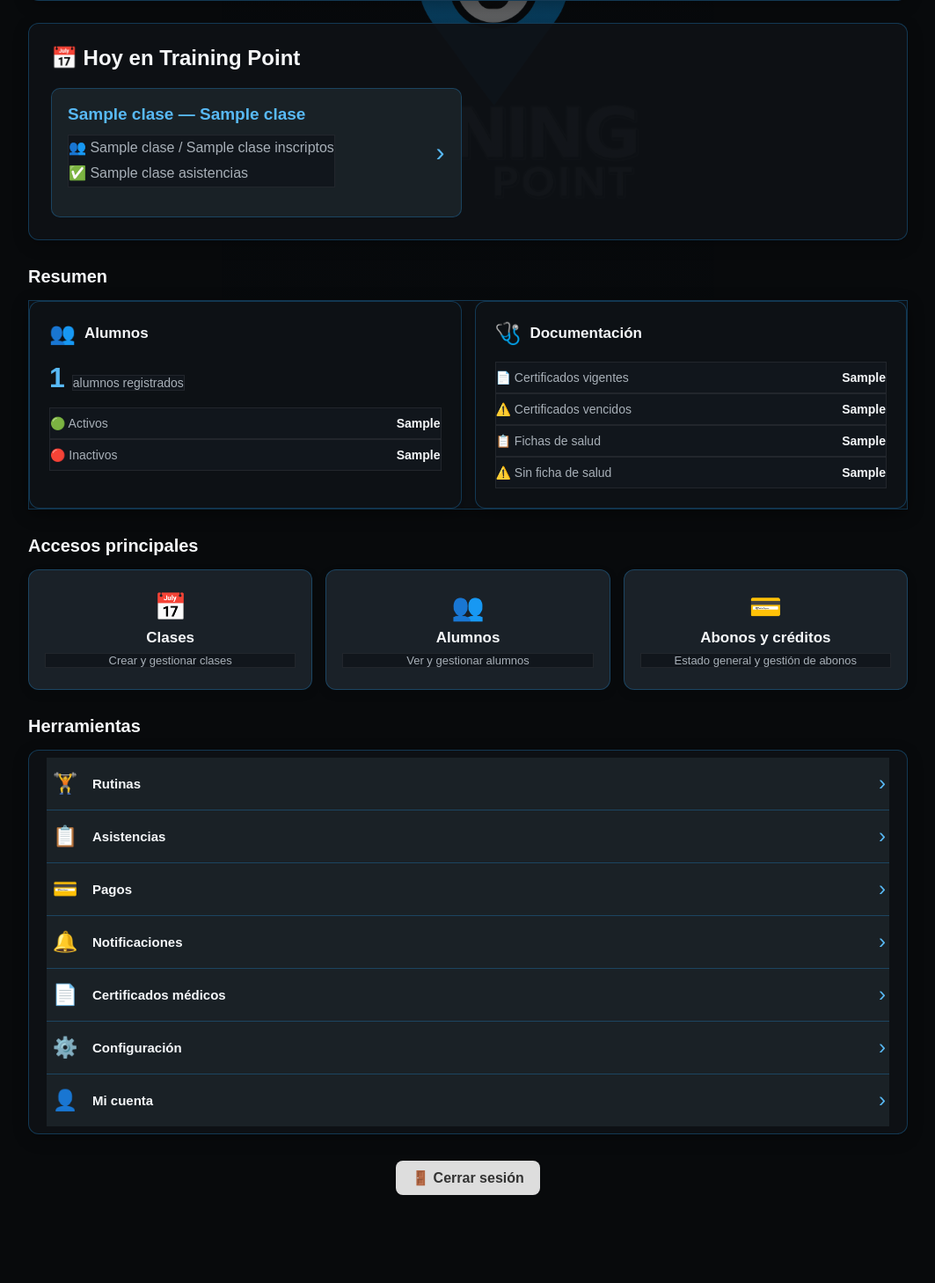
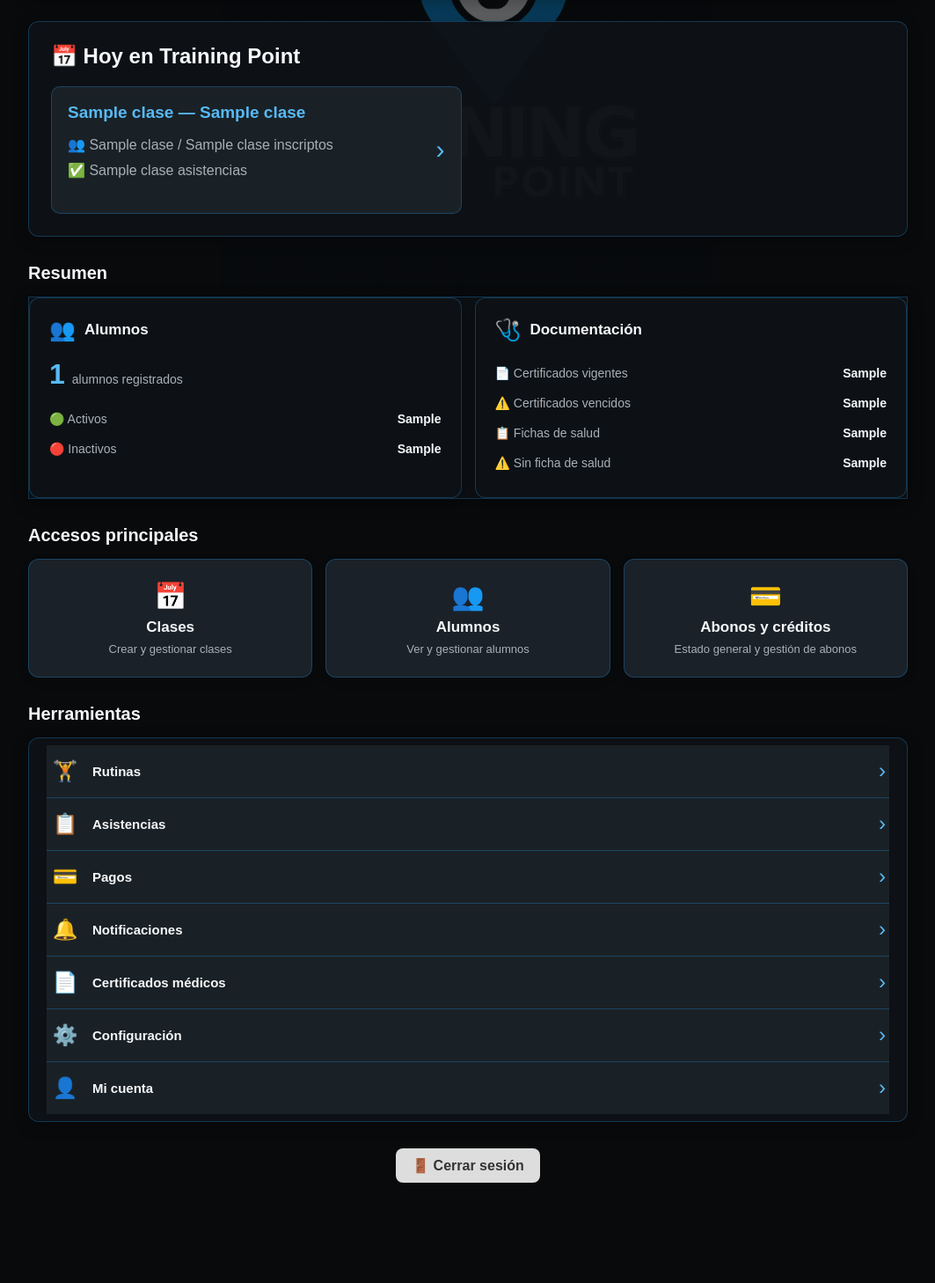
Before and after one commit to damiandemiguel/TrainingPointManager, a Python web app: template templates/admin.html in a window 1280 px wide. Shown: the part 243-1701 px from the top of the page at 88% size, without its empty margins (108-1171 px from the left). After the commit the page ends 1587 px from the top, so only its background shows below. Run offline with Jinja, Linux system fonts and the light colour scheme; the template is opened without the code that fills it: most values are stand-ins (such as "Sample title", 1, 10 or a date in 2020).

Commit message:
Corregir fondos internos del tema oscuro

```diff
--- a/static/css/training_point.css
+++ b/static/css/training_point.css
@@ -727,3 +727,50 @@
     border: 1px solid var(--tp-borde) !important;
     box-shadow: none !important;
 }
+
+/* =========================================================
+   Ajuste final - fondos detrás de textos internos
+   ========================================================= */
+
+/* Los textos dentro de las tarjetas no deben tener
+   un rectángulo de fondo propio */
+body.tp-app .inscripcion .etiqueta,
+body.tp-app .inscripcion .valor,
+body.tp-app .clase-hoy-datos,
+body.tp-app .clase-hoy-datos span,
+body.tp-app .resumen-principal-texto,
+body.tp-app .resumen-linea span,
+body.tp-app .resumen-linea strong,
+body.tp-app .notificacion .mensaje,
+body.tp-app .notificacion .fecha,
+body.tp-app .clase .fecha,
+body.tp-app .clase .horario,
+body.tp-app .rutina .contenido-rutina,
+body.tp-app .asistencia .etiqueta,
+body.tp-app .asistencia .valor,
+body.tp-app .asistencia .dato-simple,
+body.tp-app .pago .etiqueta,
+body.tp-app .pago .valor,
+body.tp-app .pago .importe,
+body.tp-app .hoy .clase-hoy-horario,
+body.tp-app .hoy .clase-hoy-datos,
+body.tp-app .resumen .resumen-principal-numero,
+body.tp-app .resumen .resumen-principal-texto,
+body.tp-app .resumen .resumen-linea,
+body.tp-app .resumen .resumen-linea span,
+body.tp-app .resumen .resumen-linea strong,
+body.tp-app .menu-principal .icono,
+body.tp-app .menu-principal .titulo,
+body.tp-app .menu-principal .descripcion,
+body.tp-app .bienvenida p,
+body.tp-app .sin-clases-hoy,
+body.tp-app .tarjeta-perfil .etiqueta,
+body.tp-app .datos .etiqueta,
+body.tp-app .datos .valor,
+body.tp-app .bono .dato .etiqueta,
+body.tp-app .bono .dato .valor {
+    background: transparent !important;
+    border: 0 !important;
+    box-shadow: none !important;
+    border-radius: 0 !important;
+}
```
